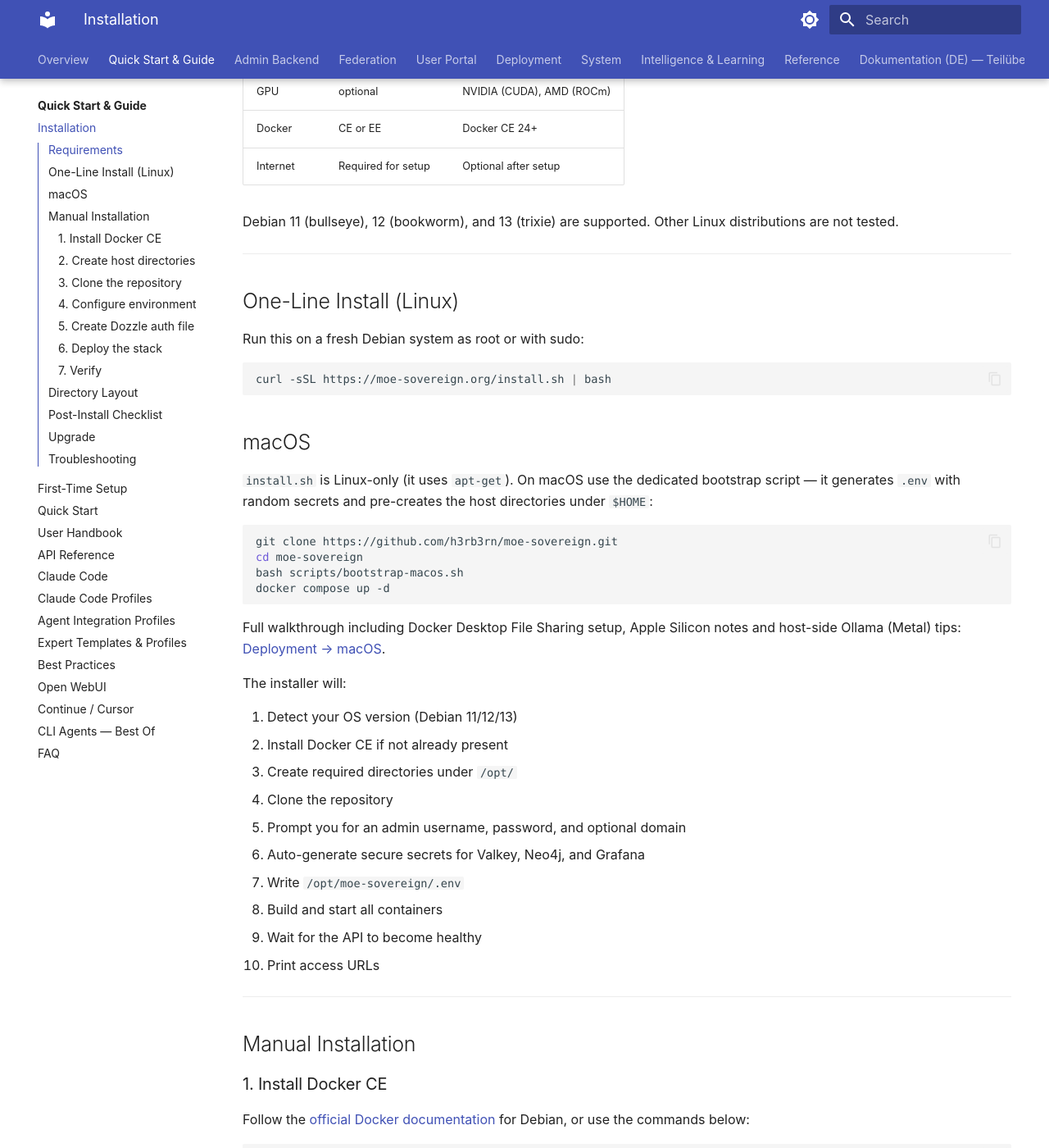
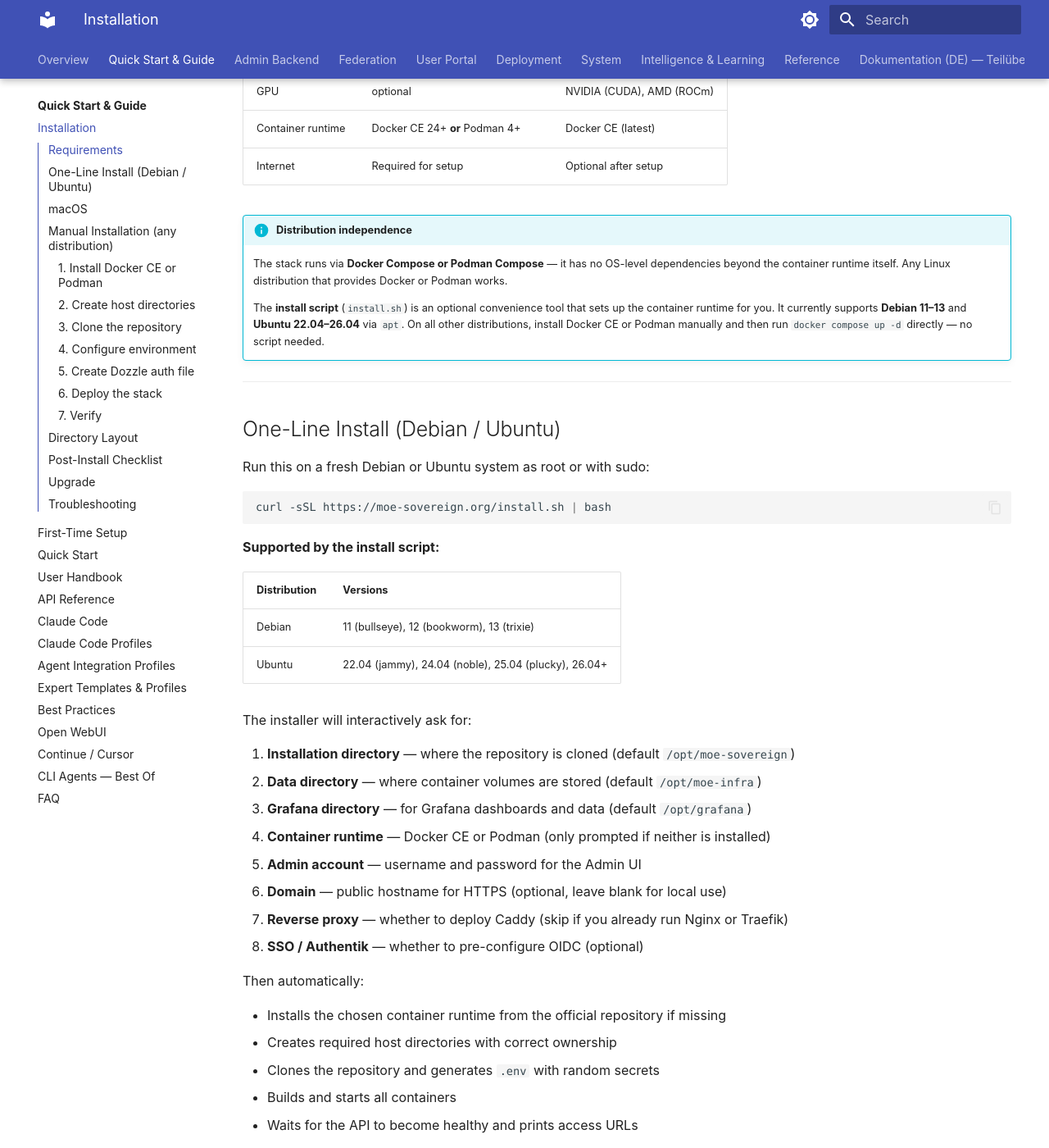
Before and after one commit to h3rb3rn/moe-sovereign, an MkDocs documentation site: the page built from docs/guide/installation.md, in a window 1280 px wide and 1400 px high, scrolled down 417 px. Shown: the whole window at 82% size. Built offline with MkDocs 1.6.1 and Material for MkDocs 9.7.7, drawn with Linux system fonts in a browser that asks for light colours; a script that is not in the unit is left out; some of the changed text lies outside the part shown.

Commit message:
docs: Ubuntu support, distro-agnostic deployment, installer changes
guide/installation.md:
- Requirements: OS row now reads "Any Linux (Docker/Podman)" with an info
  callout clarifying that install.sh is optional convenience tooling for
  Debian 11-13 and Ubuntu 22.04-26.04; the Compose stack itself has no
  OS-level dependencies
- One-line install section: renamed to "Debian / Ubuntu", added support
  table showing all tested versions
- Installer step list updated to reflect new interactive prompts (paths,
  runtime choice, Caddy, SSO)
- Manual install: split into Docker CE / Podman tabs; directory creation
  uses variables instead of hardcoded /opt paths; deploy section shows
  both docker compose and podman compose
- Upgrade: recommends re-running install.sh for auto-migration; manual
  path updated to use $INSTALL_DIR
- Troubleshooting: added Podman tip admonition

guide/quickstart.md:
- "fresh Debian server" → "fresh Debian or Ubuntu server"
- Added clarification that non-Debian/Ubuntu systems can use docker compose
  directly without the install script

Co-Authored-By: Claude Sonnet 4.6 <noreply@anthropic.com>

````diff
--- a/docs/guide/installation.md
+++ b/docs/guide/installation.md
@@ -4,25 +4,60 @@
 
 | Resource | Minimum | Recommended |
 |---|---|---|
-| OS | Debian 11 (bullseye) | Debian 13 (trixie) |
+| OS | Any Linux with Docker or Podman | See note below |
 | RAM | 8 GB | 16 GB+ |
 | Disk | 40 GB | 100 GB+ |
-| CPU | 4 cores | 8 cores+ |
+| CPU | 2 cores | 8 cores+ |
 | GPU | optional | NVIDIA (CUDA), AMD (ROCm) |
-| Docker | CE or EE | Docker CE 24+ |
+| Container runtime | Docker CE 24+ **or** Podman 4+ | Docker CE (latest) |
 | Internet | Required for setup | Optional after setup |
 
-Debian 11 (bullseye), 12 (bookworm), and 13 (trixie) are supported. Other Linux distributions are not tested.
+!!! info "Distribution independence"
+    The stack runs via **Docker Compose or Podman Compose** — it has no
+    OS-level dependencies beyond the container runtime itself. Any Linux
+    distribution that provides Docker or Podman works.
+
+    The **install script** (`install.sh`) is an optional convenience tool
+    that sets up the container runtime for you. It currently supports
+    **Debian 11–13** and **Ubuntu 22.04–26.04** via `apt`. On all other
+    distributions, install Docker CE or Podman manually and then run
+    `docker compose up -d` directly — no script needed.
 
 ---
 
-## One-Line Install (Linux)
+## One-Line Install (Debian / Ubuntu)
 
-Run this on a fresh Debian system as root or with sudo:
+Run this on a fresh Debian or Ubuntu system as root or with sudo:
 
 ```bash
 curl -sSL https://moe-sovereign.org/install.sh | bash
 ```
+
+**Supported by the install script:**
+
+| Distribution | Versions |
+|---|---|
+| Debian | 11 (bullseye), 12 (bookworm), 13 (trixie) |
+| Ubuntu | 22.04 (jammy), 24.04 (noble), 25.04 (plucky), 26.04+ |
+
+The installer will interactively ask for:
+
+1. **Installation directory** — where the repository is cloned (default `/opt/moe-sovereign`)
+2. **Data directory** — where container volumes are stored (default `/opt/moe-infra`)
+3. **Grafana directory** — for Grafana dashboards and data (default `/opt/grafana`)
+4. **Container runtime** — Docker CE or Podman (only prompted if neither is installed)
+5. **Admin account** — username and password for the Admin UI
+6. **Domain** — public hostname for HTTPS (optional, leave blank for local use)
+7. **Reverse proxy** — whether to deploy Caddy (skip if you already run Nginx or Traefik)
+8. **SSO / Authentik** — whether to pre-configure OIDC (optional)
+
+Then automatically:
+
+- Installs the chosen container runtime from the official repository if missing
+- Creates required host directories with correct ownership
+- Clones the repository and generates `.env` with random secrets
+- Builds and starts all containers
+- Waits for the API to become healthy and prints access URLs
 
 ## macOS
 
@@ -41,62 +76,73 @@ Full walkthrough including Docker Desktop File Sharing setup,
 Apple Silicon notes and host-side Ollama (Metal) tips:
 [Deployment → macOS](../deployment/macos.md).
 
-The installer will:
-
-1. Detect your OS version (Debian 11/12/13)
-2. Install Docker CE if not already present
-3. Create required directories under `/opt/`
-4. Clone the repository
-5. Prompt you for an admin username, password, and optional domain
-6. Auto-generate secure secrets for Valkey, Neo4j, and Grafana
-7. Write `/opt/moe-sovereign/.env`
-8. Build and start all containers
-9. Wait for the API to become healthy
-10. Print access URLs
-
 ---
 
-## Manual Installation
+## Manual Installation (any distribution)
 
-### 1. Install Docker CE
+The stack is a standard Docker Compose application. If your distribution is
+not covered by the install script, set up your container runtime manually
+and then follow these steps.
 
-Follow the [official Docker documentation](https://docs.docker.com/engine/install/debian/) for Debian, or use the commands below:
+### 1. Install Docker CE or Podman
 
-```bash
-sudo apt-get update
-sudo apt-get install -y ca-certificates curl gnupg
+=== "Docker CE"
 
-sudo install -m 0755 -d /etc/apt/keyrings
-curl -fsSL https://download.docker.com/linux/debian/gpg \
-  | sudo gpg --dearmor -o /etc/apt/keyrings/docker.gpg
-sudo chmod a+r /etc/apt/keyrings/docker.gpg
+    Follow the [official Docker documentation](https://docs.docker.com/engine/install/)
+    for your distribution, or use the commands below for Debian/Ubuntu:
 
-echo "deb [arch=$(dpkg --print-architecture) signed-by=/etc/apt/keyrings/docker.gpg] \
-  https://download.docker.com/linux/debian $(. /etc/os-release && echo "$VERSION_CODENAME") stable" \
-  | sudo tee /etc/apt/sources.list.d/docker.list
+    ```bash
+    sudo apt-get update
+    sudo apt-get install -y ca-certificates curl gnupg
 
-sudo apt-get update
-sudo apt-get install -y docker-ce docker-ce-cli containerd.io \
-  docker-buildx-plugin docker-compose-plugin
-sudo systemctl enable --now docker
-```
+    sudo install -m 0755 -d /etc/apt/keyrings
+    DISTRO=$(. /etc/os-release && echo "$ID")
+    curl -fsSL "https://download.docker.com/linux/${DISTRO}/gpg" \
+      | sudo gpg --dearmor -o /etc/apt/keyrings/docker.gpg
+    sudo chmod a+r /etc/apt/keyrings/docker.gpg
+
+    echo "deb [arch=$(dpkg --print-architecture) signed-by=/etc/apt/keyrings/docker.gpg] \
+      https://download.docker.com/linux/${DISTRO} \
+      $(. /etc/os-release && echo "$VERSION_CODENAME") stable" \
+      | sudo tee /etc/apt/sources.list.d/docker.list
+
+    sudo apt-get update
+    sudo apt-get install -y docker-ce docker-ce-cli containerd.io \
+      docker-buildx-plugin docker-compose-plugin
+    sudo systemctl enable --now docker
+    ```
+
+=== "Podman"
+
+    ```bash
+    # Debian / Ubuntu (standard repos)
+    sudo apt-get install -y podman podman-compose
+
+    # Verify
+    podman compose version
+    ```
 
 ### 2. Create host directories
 
+Adjust the paths to match your preferred layout — these are only the defaults:
+
 ```bash
+DATA=/opt/moe-infra
+GRAFANA=/opt/grafana
+INSTALL=/opt/moe-sovereign
+
 sudo mkdir -p \
-  /opt/moe-infra/{kafka-data,neo4j-data,neo4j-logs,agent-logs,\
+  "${DATA}"/{kafka-data,neo4j-data,neo4j-logs,agent-logs,\
 chroma-onnx-cache,chroma-data,redis-data,langgraph-checkpoints,\
 prometheus-data,admin-logs,userdb,few-shot} \
-  /opt/grafana/{data,dashboards} \
-  /opt/moe-sovereign
+  "${GRAFANA}"/{data,dashboards} \
+  "${INSTALL}"
 ```
 
 ### 3. Clone the repository
 
 ```bash
-git clone https://github.com/h3rb3rn/moe-sovereign.git \
-  /opt/moe-sovereign
+git clone https://github.com/h3rb3rn/moe-sovereign.git /opt/moe-sovereign
 cd /opt/moe-sovereign
 ```
 
@@ -139,15 +185,20 @@ EOF
 ### 6. Deploy the stack
 
 ```bash
+# Docker
 sudo docker compose build
 sudo docker compose up -d
+
+# Podman
+podman compose build
+podman compose up -d
 ```
 
 ### 7. Verify
 
 ```bash
 # Check all containers are running
-sudo docker compose ps
+sudo docker compose ps   # or: podman compose ps
 
 # Wait for the API
 curl -f http://localhost:8002/v1/models
@@ -198,16 +249,24 @@ graph LR
 
 ## Upgrade
 
-Pull the latest code and rebuild:
+Re-run the install script — it detects an existing installation and runs in
+**update mode** (credentials preserved, data volumes untouched):
 
 ```bash
-cd /opt/moe-sovereign
+curl -sSL https://moe-sovereign.org/install.sh | bash
+```
+
+Or manually:
+
+```bash
+cd /opt/moe-sovereign   # your INSTALL_DIR
 git pull
 sudo docker compose build
 sudo docker compose up -d
 ```
 
-Configuration in `.env` is preserved. The database volumes under `/opt/moe-infra/` are never touched by `docker compose` pull/build.
+Configuration in `.env` is preserved. The database volumes under your data
+directory are never touched by `docker compose pull/build`.
 
 ---
 
@@ -227,5 +286,9 @@ sudo docker compose down && sudo docker compose up -d
 sudo docker compose exec langgraph-app env | grep JUDGE
 ```
 
+!!! tip "Podman users"
+    Replace `docker compose` with `podman compose` (or `podman-compose`) in all
+    commands above. Everything else is identical.
+
 !!! tip "Log Viewer"
     Once running, use the Dozzle log viewer at `https://logs.moe-sovereign.org` (or the Caddy-configured domain) for a browser-based view of all container logs.
````
Also changed, not shown: docs/guide/quickstart.md (+8 -2 lines).
